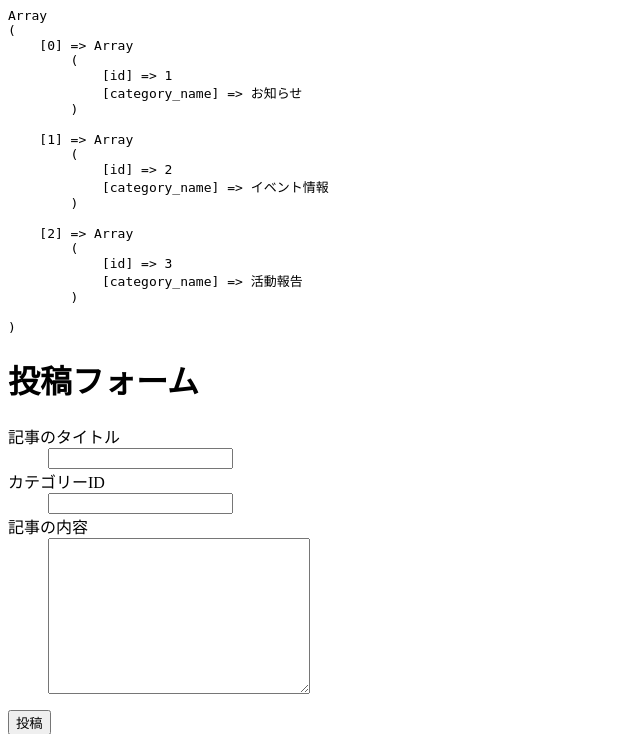
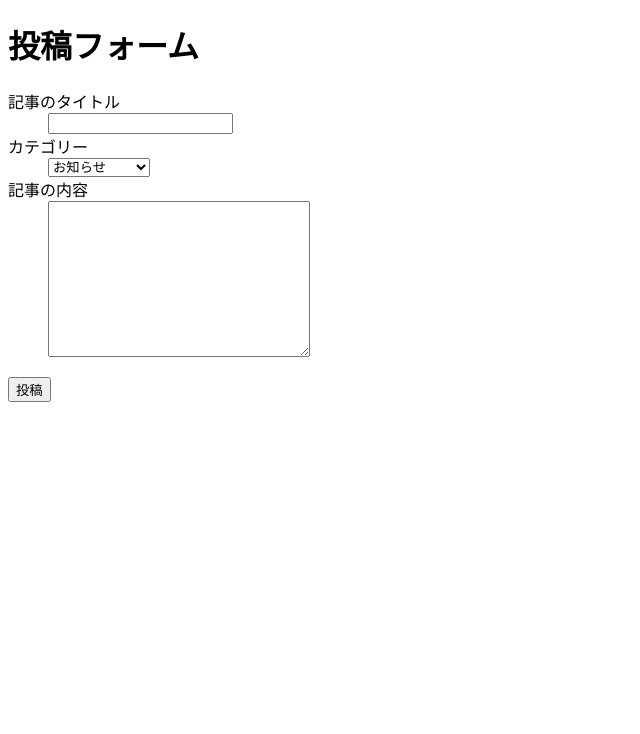
Before and after one commit to NW22-2022/php-lessons, a PHP site: page /admin/post.php in a window 1280 px wide. Shown: the top 734 px of the page, without its empty margins (0-640 px from the left). Run offline with PHP 8.4, Linux system fonts and the light colour scheme; data comes from the database, SQL or seed files in the repository.

Commit message:
UPDATE: seclect要素で選択できるようにしたよ

```diff
--- a/mini-cms/admin/post.php
+++ b/mini-cms/admin/post.php
@@ -22,9 +22,9 @@ try {
   $result = $stmt->fetchAll(PDO::FETCH_ASSOC);
 
   // 味見
-  echo '<pre>';
-  print_r($result);
-  echo '</pre>';
+  // echo '<pre>';
+  // print_r($result);
+  // echo '</pre>';
 
   // データベースの切断
 
@@ -51,9 +51,13 @@ try {
       <dd>
         <input type="text" id="title" name="title">
       </dd>
-      <dt><label for="category_id">カテゴリーID</label></dt>
+      <dt><label for="category_id">カテゴリー</label></dt>
       <dd>
-        <input type="text" id="category_id" name="category_id">
+        <select name="category_id" id="category_id">
+          <?php foreach ($result as $row) : ?>
+            <option value="<?php echo h($row['id']); ?>"><?php echo h($row['category_name']); ?></option>
+          <?php endforeach; ?>
+        </select>
       </dd>
       <dt><label for="content">記事の内容</label></dt>
       <dd>
```
